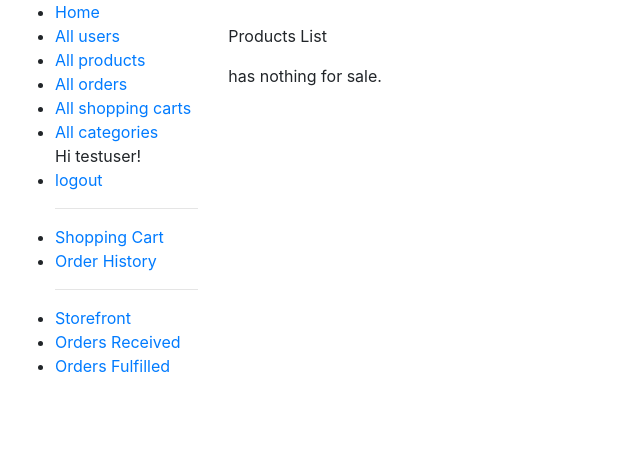
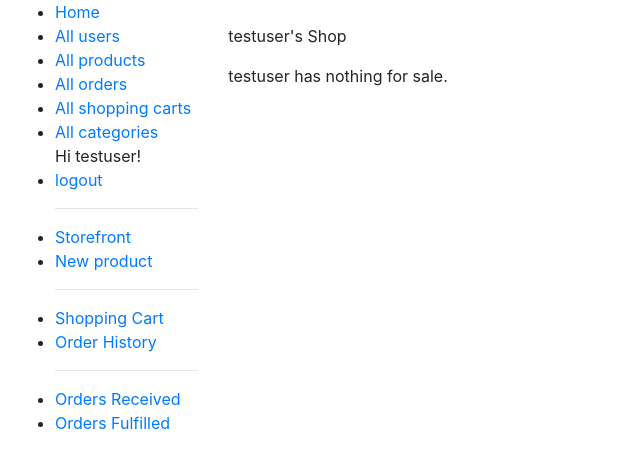
Before and after one commit to sw385/stad-marketplace, a Django app: a page that uses templates/base_generic.html in a window 1280 px wide. Shown: the top 468 px of the page, without its empty margins (0-640 px from the left). Run offline with Django 3.2, Linux system fonts and the light colour scheme; data comes from the database, SQL or seed files in the repository; data that the repository does not hold is empty; parts of the project's set-up code (start-up, migrations or seed data) failed here and were passed over; some libraries are stand-ins or nearby versions.

Commit message:
added product forms and updated product pages

```diff
--- a/market/models.py
+++ b/market/models.py
@@ -8,6 +8,7 @@
 from django.urls import reverse
 import uuid
 from django.core.validators import MaxValueValidator, MinValueValidator
+
 
 class Category(models.Model):
     name = models.CharField(primary_key=True, max_length=30, unique=True, help_text='Enter a name for this category.')
@@ -79,7 +80,10 @@
 
 
 class Image(models.Model):
-    description = models.CharField(max_length = 35, help_text = 'Enter a description for this image.')
+    description = models.CharField(
+        max_length = 35,
+        help_text = 'Enter a description for this image.'
+    )
 
     image = models.ImageField(upload_to = './pictures/')
     uploaded_by = models.ForeignKey(CustomUser, on_delete = models.CASCADE, null=True) #when user is deleted delete all of their pictures
--- a/market/templates/market/product_list.html
+++ b/market/templates/market/product_list.html
@@ -2,15 +2,13 @@
 
 {% block content %}
     <br>
-    <p>Products List</p>
+    <p>All Products</p>
     {% if product_list %}
     <ul>
         {% for product in product_list %}
             <li>
                 <a href="{{ product.get_absolute_url }}">{{ product.name }}</a> ${{ product.price }} | {{ product.quantity_available }} available
-                <p>Sold by: <a href="{{ product.seller.get_absolute_url}}"> {{ product.seller }} </a> </p>
-                <p>Last updated: {{ product.last_updated }} </p>
-                <p>
+                <p>Sold by: <a href="{% url 'user-shop' product.seller.username %}"> {{ product.seller }} </a> </p>
                 {% if product.category.all.count  == 1 %} Category:
                 {% elif product.category.all.count  > 1 %} Categories:
                 {% endif %}
@@ -19,14 +17,12 @@
                     <a href="{{category.get_absolute_url}}"> {{category}}</a>
                     {% if not forloop.last %}, {% endif %}
                 {% endfor %}
-                </p>
+
                 <hr>
             </li>
-
-            <!-- link/button to add this item to cart -->
         {% endfor %}
     </ul>
     {% else %}
-        <p>{{ user.first_name }} has nothing for sale.</p>
+        <p>{{ user.username }} has nothing for sale.</p>
     {% endif %}
 {% endblock %}
--- /dev/null
+++ b/market/templates/market/user_storefront.html
@@ -0,0 +1,33 @@
+{% extends "base_generic.html" %}
+
+{% block content %}
+    <br>
+    <p>{{ user.username }}'s Shop</p>
+    {% if inventory %}
+    <ul>
+        {% for product in inventory %}
+            <li>
+                <a href="{{ product.get_absolute_url }}">{{ product.name }}</a> ${{ product.price }} | {{ product.quantity_available }} available
+                <p>
+                    {% if product.category.all.count  == 1 %} Category:
+                    {% elif product.category.all.count  > 1 %} Categories:
+                    {% endif %}
+
+                    {% for category in product.category.all %}
+                        <a href="{{category.get_absolute_url}}"> {{category}}</a>
+                        {% if not forloop.last %}, {% endif %}
+                    {% endfor %}
+                    <br>
+                    {% if user == logged_in_user %}
+                        <a href="{% url 'product-update' product.id %}">Update this product</a> |
+                        <a href="{% url 'product-delete' product.id %}">Delete this product</a>
+                    {% endif %}
+                </p>
+                <hr>
+            </li>
+        {% endfor %}
+    </ul>
+    {% else %}
+        <p>{{ user.username }} has nothing for sale.</p>
+    {% endif %}
+{% endblock %}
--- a/market/urls.py
+++ b/market/urls.py
@@ -4,10 +4,14 @@
 
 urlpatterns = [
 	path('', views.index, name='index'),
-    path('user/<str:username>/products', views.Products, name='user-shop'),
-    path('product/<uuid:pk>/', views.ProductDetailView.as_view(), name='product-detail'),
-    path('product/create/', views.ProductCreate.as_view(), name='product-create'),
+
     path('products/', views.ProductListView.as_view(), name='product-list'),
+    path('product/<uuid:pk>/', views.ProductDetailView, name='product-detail'),
+    path('product/create/', views.NewProduct, name='product-create'),
+    path('product/<uuid:pk>/update/', views.UpdateProduct, name='product-update'),
+    path('product/<uuid:pk>/delete/', views.DeleteProduct, name='product-delete'),
+    path('user/<str:username>/products', views.Storefront, name='user-shop'),
+
     path('orders/', views.OrderListView.as_view(), name='order-list'),
     path('order/<uuid:pk>', views.OrderDetailView.as_view(), name='order-detail'),
 
--- a/market/views.py
+++ b/market/views.py
@@ -1,14 +1,17 @@
 # market/views.py
-from django.shortcuts import render
+from django.contrib.auth.decorators import login_required
+from django.contrib.auth.mixins import LoginRequiredMixin
+from django.core.exceptions import PermissionDenied
+from django.core.paginator import Paginator
+from django.http import Http404, HttpResponseRedirect
+from django.shortcuts import render, get_object_or_404, redirect
+from django.urls import reverse_lazy
 from django.views import generic
-from django.shortcuts import get_object_or_404
+from django.views.generic import View
+from django.views.generic.edit import CreateView, UpdateView, DeleteView
+from market.models import Product, Order, ShoppingCart, Category
 from users.models import CustomUser
-from market.models import Product, Order, ShoppingCart, Category
-
-from django.core.paginator import Paginator
-
-from django.views.generic.edit import CreateView, UpdateView, DeleteView
-from django.views.generic import View
+from .forms import ProductForm
 
 
 def index(request):
@@ -33,41 +36,96 @@
     return render(request, 'index.html', context=context)
 
 # Page for each user which displays the products they have for sale
-'''    add paginate   '''
-def Products(request, username):
+def Storefront(request, username):
     # If a user with the given username (from url) does not exist 404 error
     user = get_object_or_404(CustomUser, username = username)
 
     # User does exist, so get all of user's items for sale and put in context
     inventory = Product.objects.filter(seller = user)
 
-    return render(request, 'market/product_list.html', context={'inventory': inventory, 'user': user})
+    context = {
+        'inventory': inventory,
+        'user': user,
+        'logged_in_user': request.user
+    }
+
+    return render(request, 'market/user_storefront.html', context)
 
 
 # Page for each individual item
-class ProductDetailView(generic.DetailView):
-    model = Product
+def ProductDetailView(request, pk):
+    product = get_object_or_404(Product, id=pk)
 
+    context = {
+        'product': product,
+        'logged_in_user': request.user
+    }
+
+    return render(request, 'market/product_detail.html', context)
+
+
+# Lists all products in the entire database
 class ProductListView(generic.ListView):
     model = Product
     paginate_by = 4
 
 
-# Page with a form for user to add a new product for sale.
-# Redirects to the detail view for the new item
-''' doesn't work yet - needs to set seller as the currently logged in user '''
-class ProductCreate(CreateView):
-    model = Product
-    fields = ['name', 'price', 'description', 'quantity_available', 'category']
-    '''
-    def form_valid(self, form):
-        product = form.save(commit=False)
-        product.seller = User.objects.get(seller=self.request.seller)
-        product.save()
-        return HttpResponseRedirect(self.get_success_url())
-    '''
+# Should only be viewable if user is logged in
+# The seller will automatically be set to the logged in user
+@login_required
+def NewProduct(request):
+    if request.method == "POST":
+        form = ProductForm(data=request.POST)
+
+        if form.is_valid():
+            new_product = form.save(commit=False)
+            new_product.seller = request.user
+            #new_product.published_date = timezone.now()
+            new_product.save()
+            form.save_m2m()
+
+            return redirect('product-detail', new_product.id)
+    else:
+        form = ProductForm()
+
+    return render(request, 'market/product_form.html', {'form': form})
 
 
+
+@login_required
+def DeleteProduct(request, pk):
+    # if the product does not exist, 404 error
+    product = get_object_or_404(Product, id=pk)
+
+    # if the product's seller is not the user requesting to delete, 403 (forbidden) error
+    if request.user != product.seller:
+        raise PermissionDenied
+
+    if request.method == 'POST':
+        product.delete()
+        return redirect('user-shop', request.user.username)
+
+    return render(request, 'market/product_confirm_delete.html')
+
+
+@login_required
+def UpdateProduct(request, pk):
+    # if item does not exist, 404 error
+    product = get_object_or_404(Product, id=pk)
+
+    # if the product's seller is not the user requesting to update, 403 (forbidden) error
+    if request.user != product.seller:
+        raise PermissionDenied
+
+
+    # product does exist
+    form = ProductForm(request.POST or None, instance=product)
+    if form.is_valid():
+        form.save()
+        form.save_m2m()
+        return redirect('product-detail', product.id)    # redirect to product page instead
+
+    return render(request, 'market/product_form.html', {'form': form})
 
 
 # from django.views import generic
--- a/templates/base_generic.html
+++ b/templates/base_generic.html
@@ -25,8 +25,11 @@
 
           {% if user.is_authenticated %}
             Hi {{ user.username }}!
+            <li><a href="{% url 'logout' %}">logout</a></li>
             <!-- <li><a href="{% url 'logout' %}?next={{request.path}}">logout</a></li> -->
-            <li><a href="{% url 'logout' %}">logout</a></li>
+            <hr>
+            <li><a href="{% url 'user-shop' user.username %}">Storefront</a></li>
+            <li><a href="{% url 'product-create' %}">New product</a></li>
           {% else %}
             <li>guest</li>
             <a href="{% url 'login' %}">login</a>
@@ -40,7 +43,6 @@
 
           <hr>
 
-          <li><a href="">Storefront</a></li>
           <li><a href="">Orders Received</a></li>
           <li><a href="">Orders Fulfilled</a></li>
 
--- a/users/models.py
+++ b/users/models.py
@@ -15,4 +15,4 @@
 	order_buyer = models.CharField(max_length=100, default='None')
 
 	def __str__(self):
-		return self.email
+		return self.username
```
Also changed, not shown: market/forms.py (added, +17 -0 lines), market/templates/market/product_confirm_delete.html (added, +9 -0 lines), market/templates/market/product_detail.html (+9 -7 lines). Lines whose indentation alone changed are shown as unchanged.
